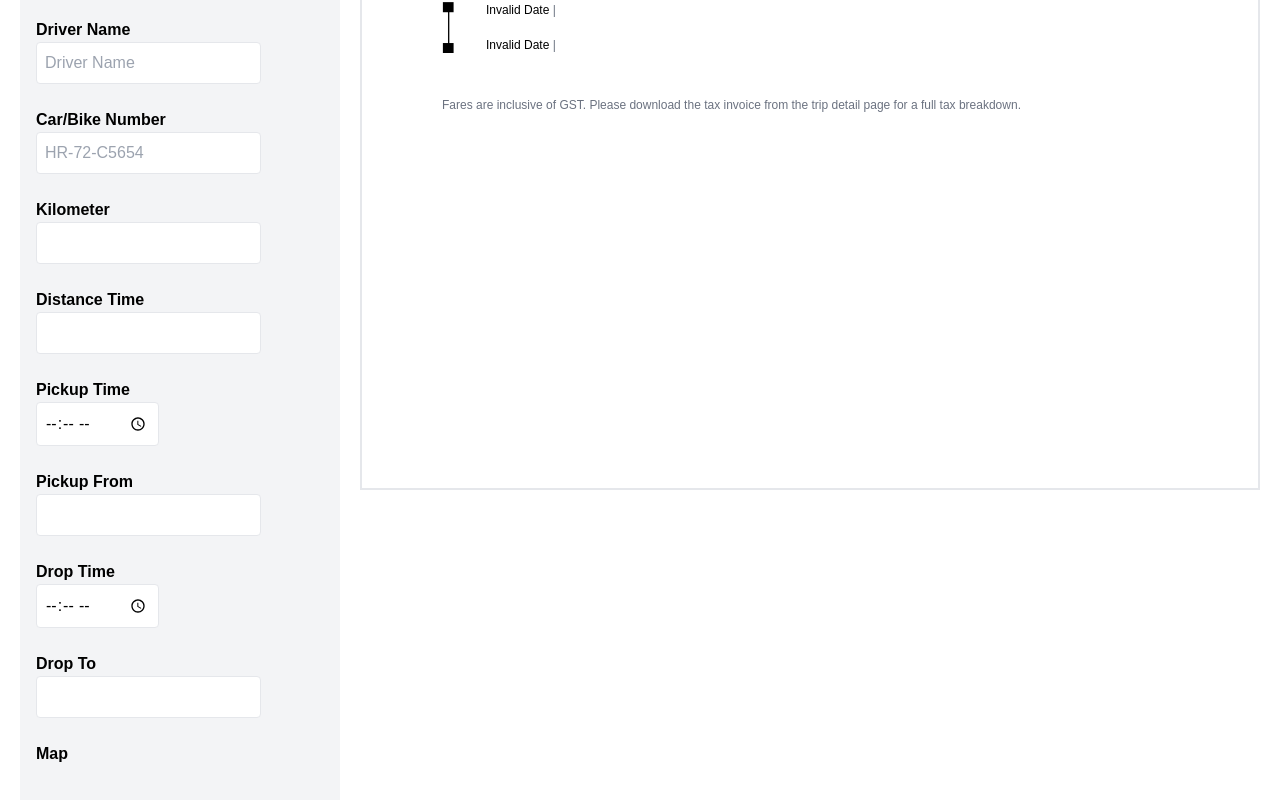
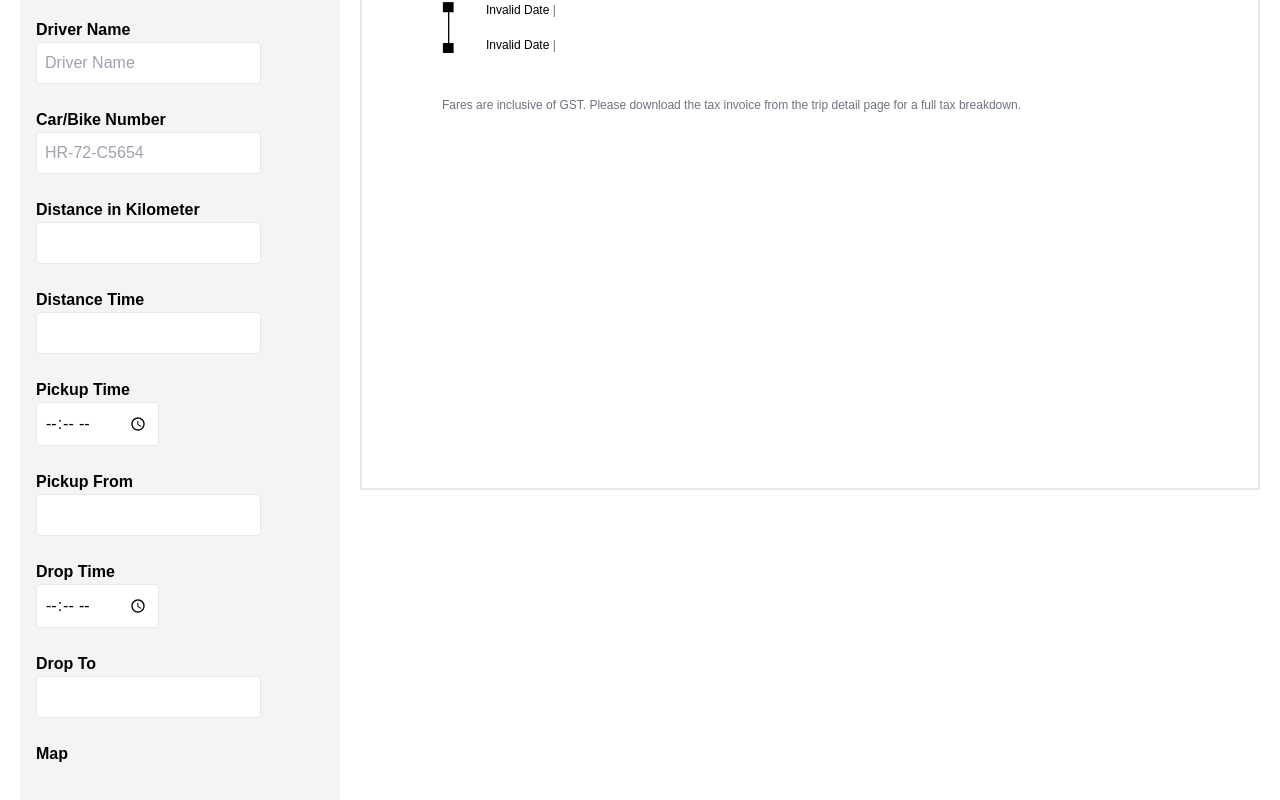
Before and after one commit to Lalitk52221/Uber-receipt, a React (Vite) app: page / in a window 1280 px wide. Shown: the part 730-1530 px from the top of the page. Built offline with nearby package versions, Linux system fonts and the light colour scheme; grey boxes are pictures that could not be loaded.

Commit message:
distance

```diff
--- a/src/UberForm.jsx
+++ b/src/UberForm.jsx
@@ -206,7 +206,7 @@ const UberForm = () => {
           />
         </div>
         <div>
-          <label className="block font-semibold">Kilometer</label>
+          <label className="block font-semibold">Distance in Kilometer</label>
           <input
             type="number"
             name="kilometer"
```
